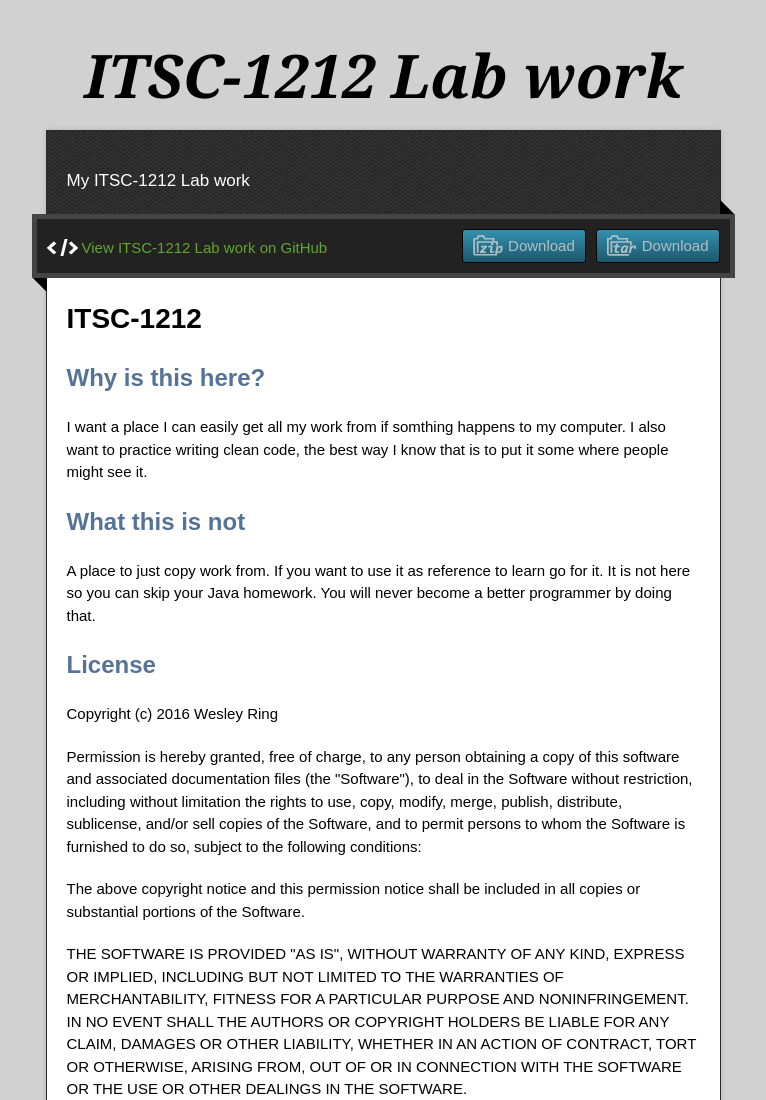
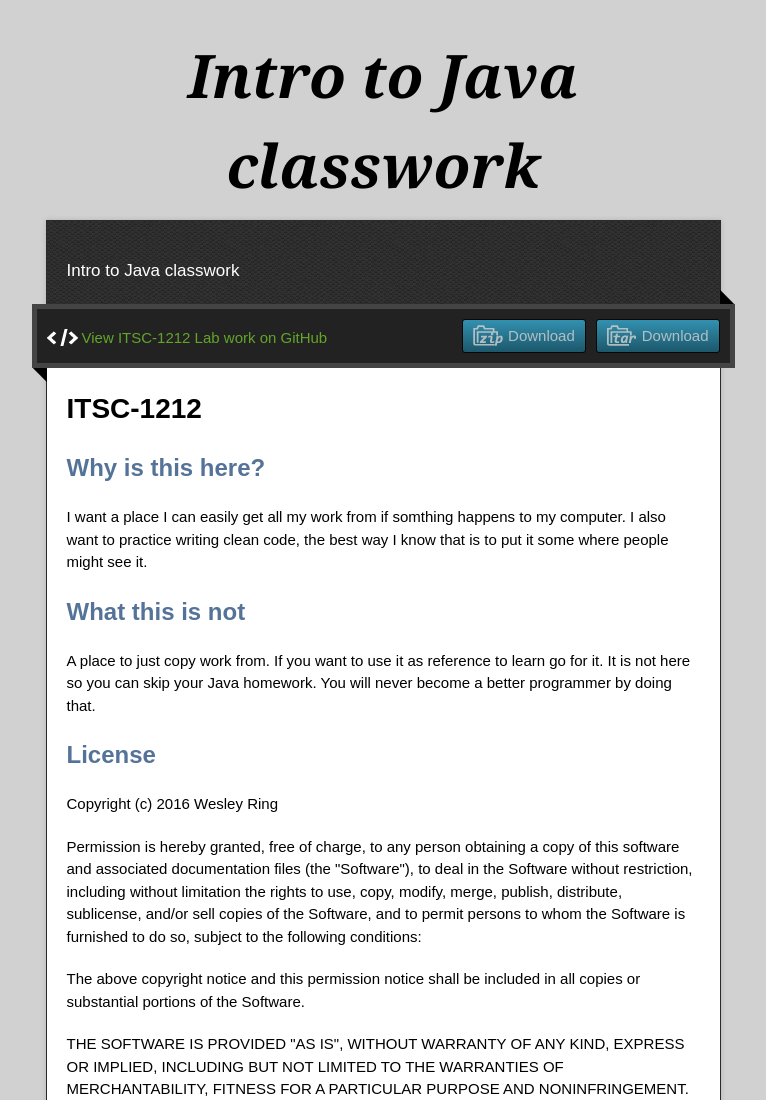
Before and after one commit to WesR/ITSC-1212, a plain HTML site: page index.html in a window 1280 px wide. Shown: the top 1100 px of the page, without its empty margins (257-1023 px from the left). Drawn offline with nearby package versions, Linux system fonts and the light colour scheme.

Commit message:
Title updates

```diff
--- a/index.html
+++ b/index.html
@@ -11,7 +11,7 @@
   <script type="text/javascript" src="https://ajax.googleapis.com/ajax/libs/jquery/1.7.1/jquery.min.js"></script>
   <script type="text/javascript" src="javascripts/script.js"></script>
 
-  <title>ITSC-1212 Lab work</title>
+  <title>Intro to Java</title>
   <meta name="description" content="My ITSC-1212 Lab work">
 
   <meta name="viewport" content="width=device-width,initial-scale=1">
@@ -22,10 +22,10 @@
 
   <div class="wrapper">
     <header>
-      <h1 class="title">ITSC-1212 Lab work</h1>
+      <h1 class="title">Intro to Java classwork</h1>
     </header>
     <div id="container">
-      <p class="tagline">My ITSC-1212 Lab work</p>
+      <p class="tagline">Intro to Java classwork</p>
       <div id="main" role="main">
         <div class="download-bar">
         <div class="inner">
```
